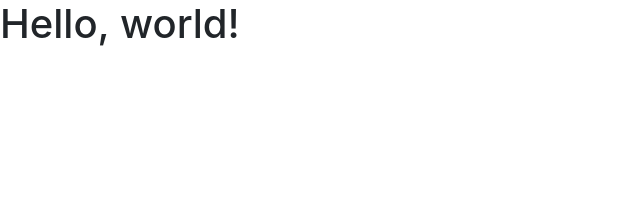
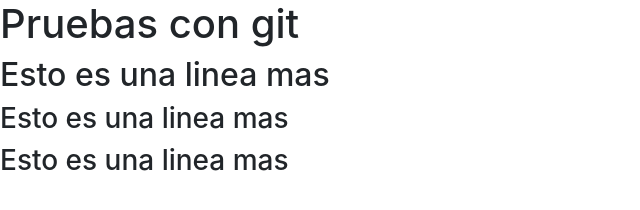
Before and after one commit to nelson2022/pruebas, a plain HTML site: page index.html in a window 1280 px wide. Shown: the whole page, without its empty margins (0-640 px from the left). Drawn offline with nearby package versions, Linux system fonts and the light colour scheme.

Commit message:
agragado dos lineas mas

```diff
--- a/index.html
+++ b/index.html
@@ -11,7 +11,10 @@
     <title>Hello, world!</title>
   </head>
   <body>
-    <h1>Hello, world!</h1>
+    <h1>Pruebas con git</h1>
+	<h2>Esto es una linea mas</h2>
+	<h3>Esto es una linea mas</h3>
+	<h3>Esto es una linea mas</h3>
 
     <!-- Optional JavaScript -->
     <!-- jQuery first, then Popper.js, then Bootstrap JS -->
```
